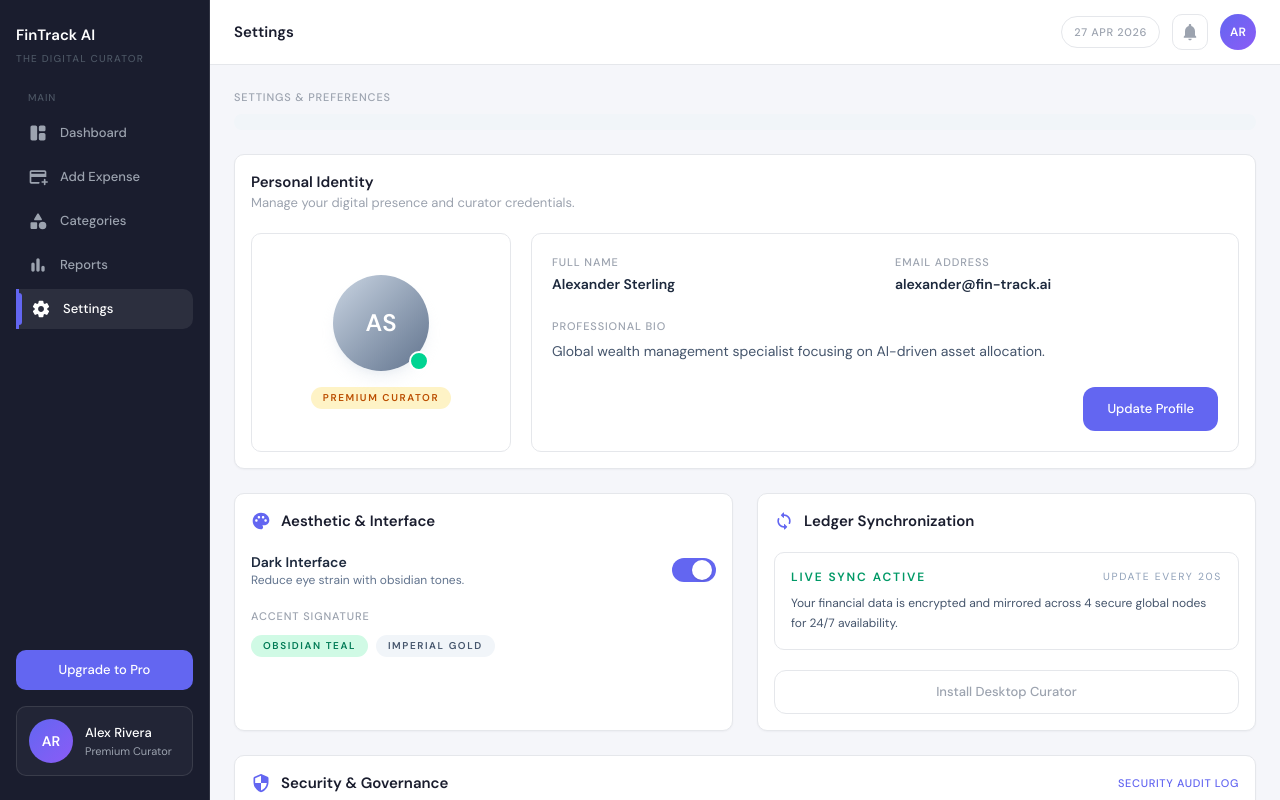
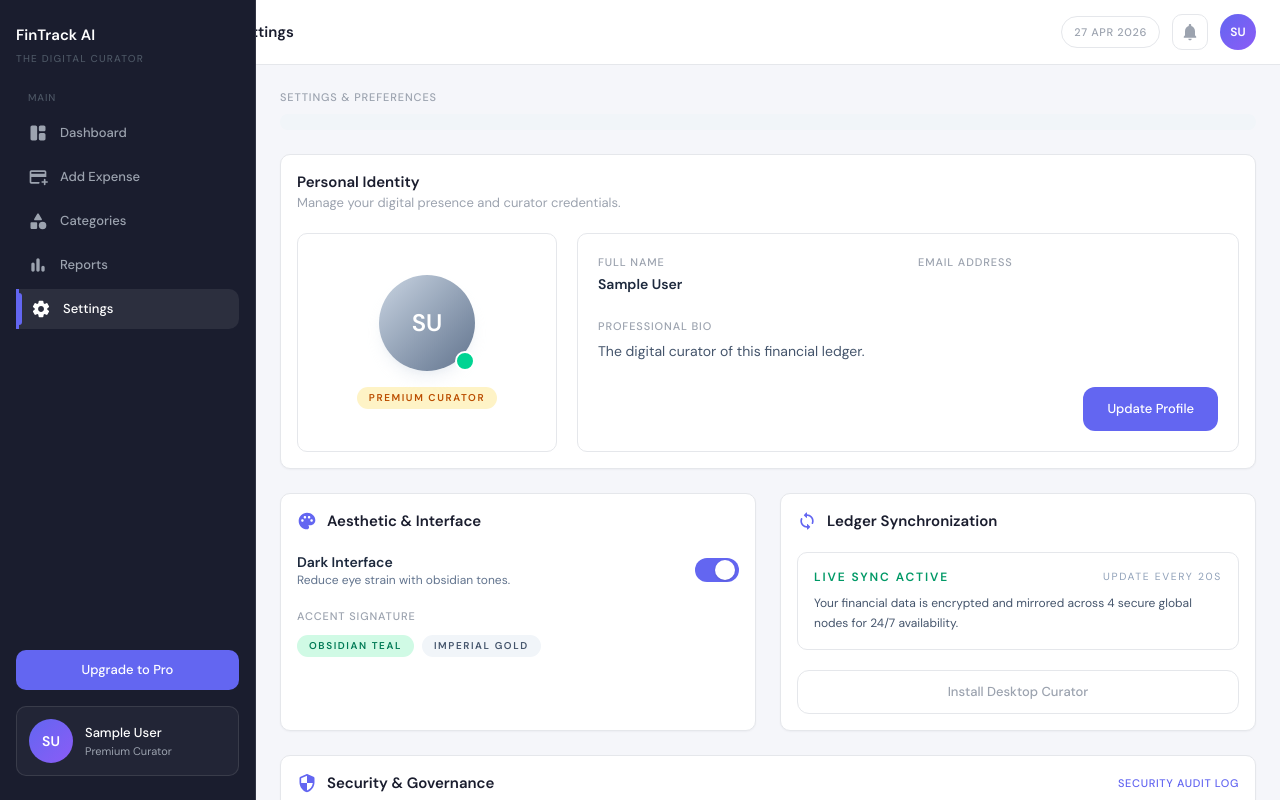
Before and after one commit to Chu29/fintrack-ai, a React (Vite) app in the folder client/: page /settings in a window 1280 px wide. Shown: the top 800 px of the page. Built offline with nearby package versions, Linux system fonts and the light colour scheme; no server answers; sample sign-in values are in the browser's storage.

Commit message:
fix: resolve reports raw query error, wire settings page, and fix UI overflows
- Fix Prisma raw query in reports repository (use lowercase table name 'expense')
- Connect Settings page to useAuth and real profile data
- Increase sidebar width to w-64 and adjust content margins to prevent overflows

```diff
--- a/client/src/pages/Settings/Settings.jsx
+++ b/client/src/pages/Settings/Settings.jsx
@@ -6,12 +6,16 @@ import SecurityRoundedIcon from '@mui/icons-material/SecurityRounded'
 import ShieldRoundedIcon from '@mui/icons-material/ShieldRounded'
 import AppShell from '../_components/AppShell'
 import { cx, appStyles as ui } from '../_components/appStyles'
-import { getNavigationItems, profile, settingsSidebarAction } from '../_components/appShellData'
-import { accentOptions, ledgerStatus, personalIdentity } from './settingsData'
+import { getNavigationItems, settingsSidebarAction } from '../_components/appShellData'
+import { accentOptions, ledgerStatus } from './settingsData'
+import { useAuth } from '../../shared/auth/AuthContext.jsx'
+import { toProfile } from '../../shared/uiData'
 
 const badge = 'inline-flex items-center gap-1 rounded-full px-3 py-1 text-[0.62rem] font-bold uppercase tracking-[0.16em]'
 
 const Settings = () => {
+  const auth = useAuth()
+  const profile = toProfile(auth)
   const [minimalInterface, setMinimalInterface] = useState(true)
   const [twoFactorEnabled, setTwoFactorEnabled] = useState(false)
 
@@ -37,27 +41,27 @@ const Settings = () => {
           <div className="grid gap-5 lg:grid-cols-[260px_minmax(0,1fr)]">
             <article className={cx(ui.surface.inner, 'flex flex-col items-center justify-center gap-4 px-6 py-7 text-center')}>
               <div className="relative flex h-24 w-24 items-center justify-center rounded-full bg-linear-to-br from-slate-300 to-slate-500 text-2xl font-black text-white shadow-lg shadow-slate-300/30">
-                AS
+                {profile.initials}
                 <span className="absolute bottom-0 right-0 h-5 w-5 rounded-full border-2 border-white bg-emerald-400" />
               </div>
-              <p className={cx(badge, 'bg-amber-100 text-amber-700')}>{personalIdentity.role}</p>
+              <p className={cx(badge, 'bg-amber-100 text-amber-700')}>{profile.role}</p>
             </article>
 
             <article className={cx(ui.surface.inner, 'space-y-6 p-5')}>
               <div className="grid gap-5 sm:grid-cols-2">
                 <div>
                   <p className={ui.text.overline}>Full Name</p>
-                  <p className="mt-1 text-sm font-semibold text-slate-800">{personalIdentity.name}</p>
+                  <p className="mt-1 text-sm font-semibold text-slate-800">{profile.name}</p>
                 </div>
                 <div>
                   <p className={ui.text.overline}>Email Address</p>
-                  <p className="mt-1 text-sm font-semibold text-slate-800">{personalIdentity.email}</p>
+                  <p className="mt-1 text-sm font-semibold text-slate-800">{auth.user?.email}</p>
                 </div>
               </div>
 
               <div>
                 <p className={ui.text.overline}>Professional Bio</p>
-                <p className="mt-1 max-w-2xl text-sm leading-6 text-slate-600">{personalIdentity.bio}</p>
+                <p className="mt-1 max-w-2xl text-sm leading-6 text-slate-600">The digital curator of this financial ledger.</p>
               </div>
 
               <div className="flex justify-end">
--- a/client/src/pages/_components/AppSidebar.jsx
+++ b/client/src/pages/_components/AppSidebar.jsx
@@ -16,7 +16,7 @@ const iconMap = {
 
 const AppSidebar = ({ navigationItems, primaryAction, profile }) => {
   return (
-    <aside className="fixed left-0 top-0 z-20 hidden h-screen w-52.5 border-r border-white/10 bg-dashboard-sidebar px-4 py-6 xl:flex">
+    <aside className="fixed left-0 top-0 z-20 hidden h-screen w-64 border-r border-white/10 bg-dashboard-sidebar px-4 py-6 xl:flex">
       <div className="flex h-full w-full flex-col gap-6">
         <div>
           <p className={ui.text.brand}>FinTrack AI</p>
--- a/client/src/pages/_components/appStyles.js
+++ b/client/src/pages/_components/appStyles.js
@@ -7,7 +7,7 @@ export const appStyles = {
     dots: 'hidden',
     glow: 'hidden',
     layout: 'min-h-screen',
-    content: 'px-6 py-6 xl:ml-[210px]',
+    content: 'px-6 py-6 xl:ml-64',
   },
   surface: {
     card: 'rounded-[10px] border border-dashboard-border bg-dashboard-card p-4 shadow-dashboard-card',
```
Also changed, not shown: 1 other file (tests, documents, lock files or other folders).
